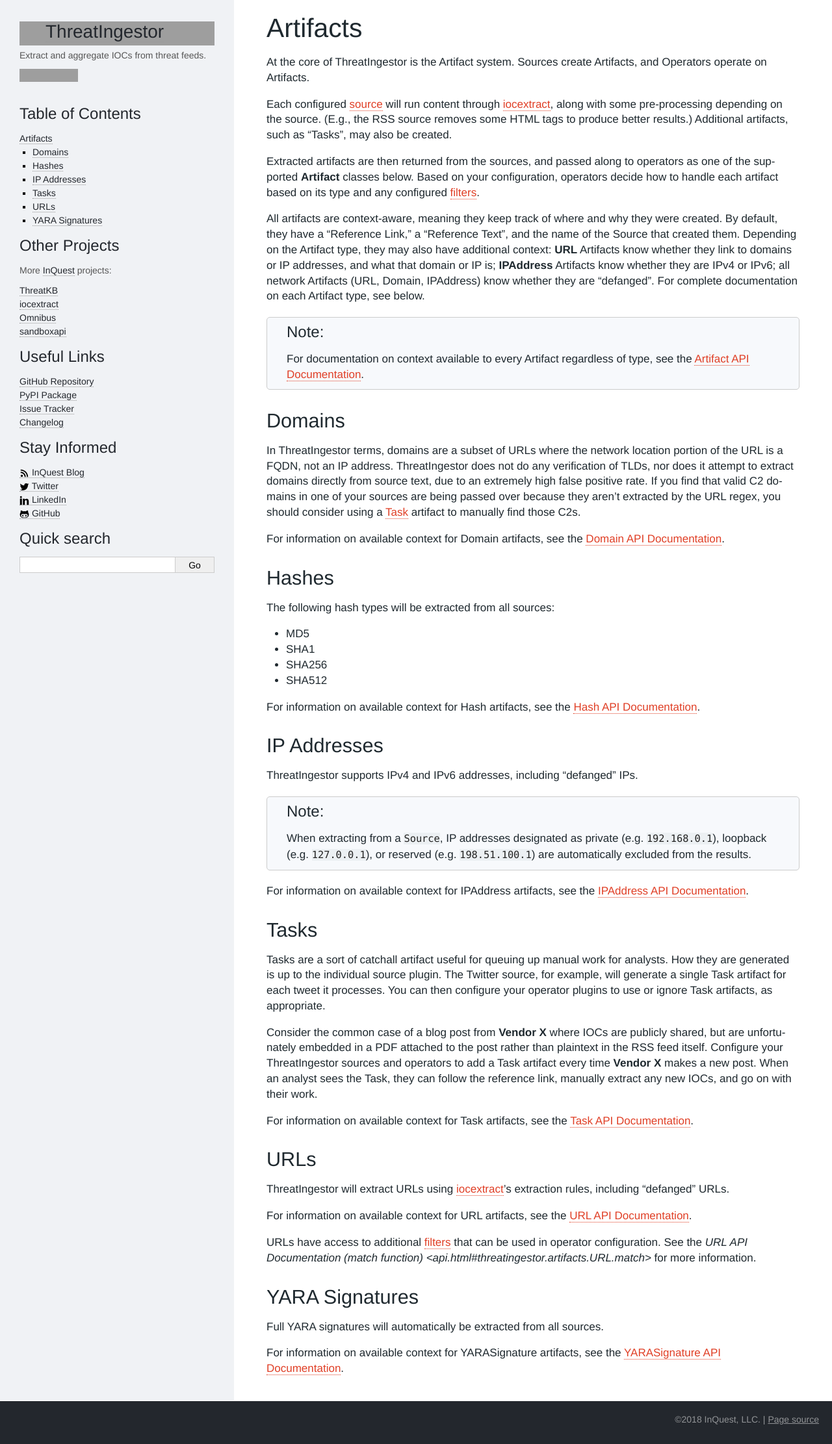
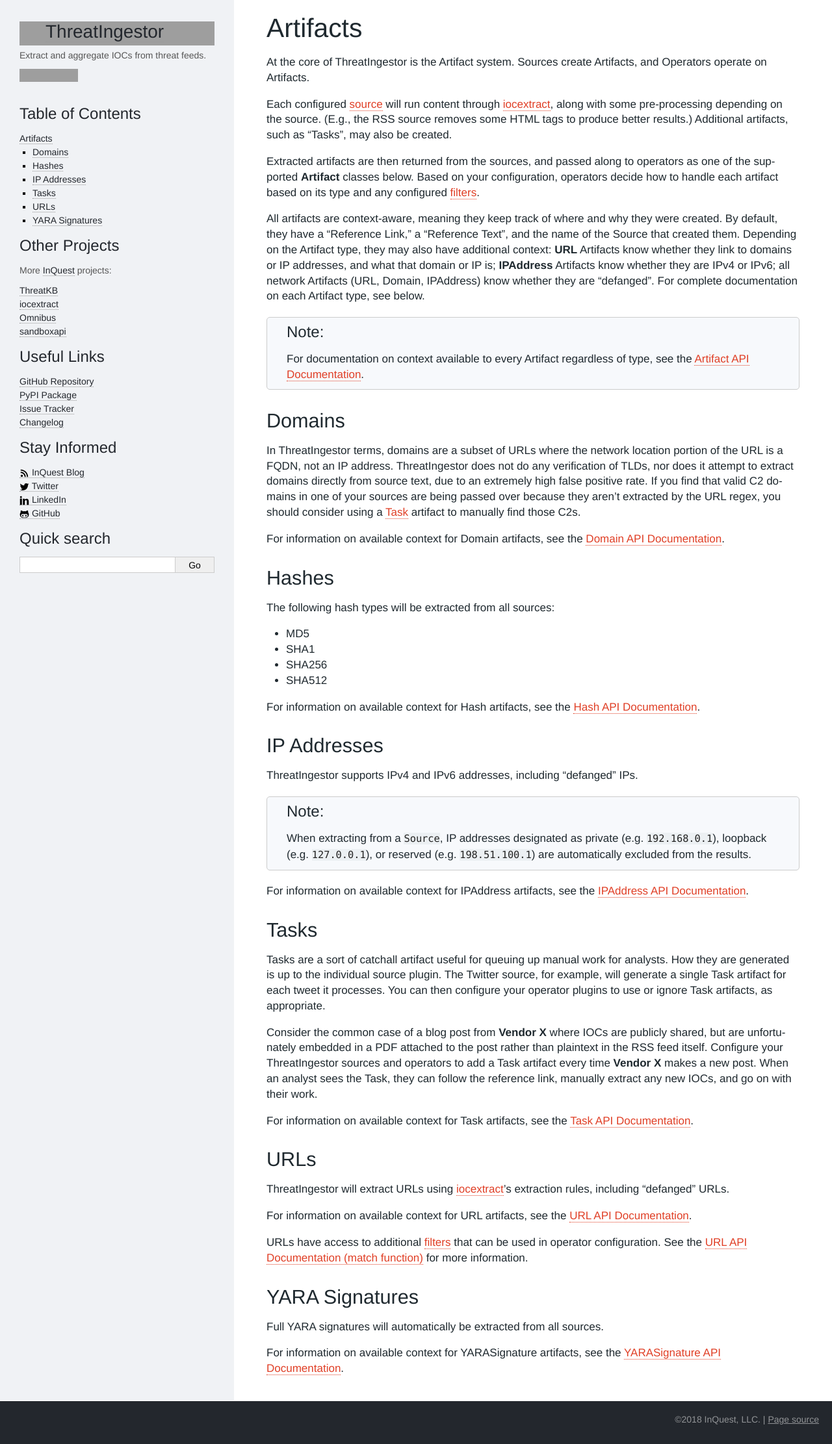
Before and after one commit to InQuest/ThreatIngestor, a Sphinx documentation site: the page built from docs/artifacts.rst, in a window 1280 px wide. Shown: the whole page at 65% size. Built offline with Sphinx 7.4.7, drawn with Linux system fonts in a browser that asks for light colours; some web fonts are replaced; grey boxes are pictures that could not be loaded.

Commit message:
Fix link

```diff
--- a/docs/artifacts.rst
+++ b/docs/artifacts.rst
@@ -112,7 +112,7 @@
 
 URLs have access to additional `filters <operators>`_ that can be used in
 operator configuration. See the `URL API Documentation (match function)
-<api.html#threatingestor.artifacts.URL.match>` for more information.
+<api.html#threatingestor.artifacts.URL.match>`_ for more information.
 
 .. _yarasignature-artifact:
 
```
